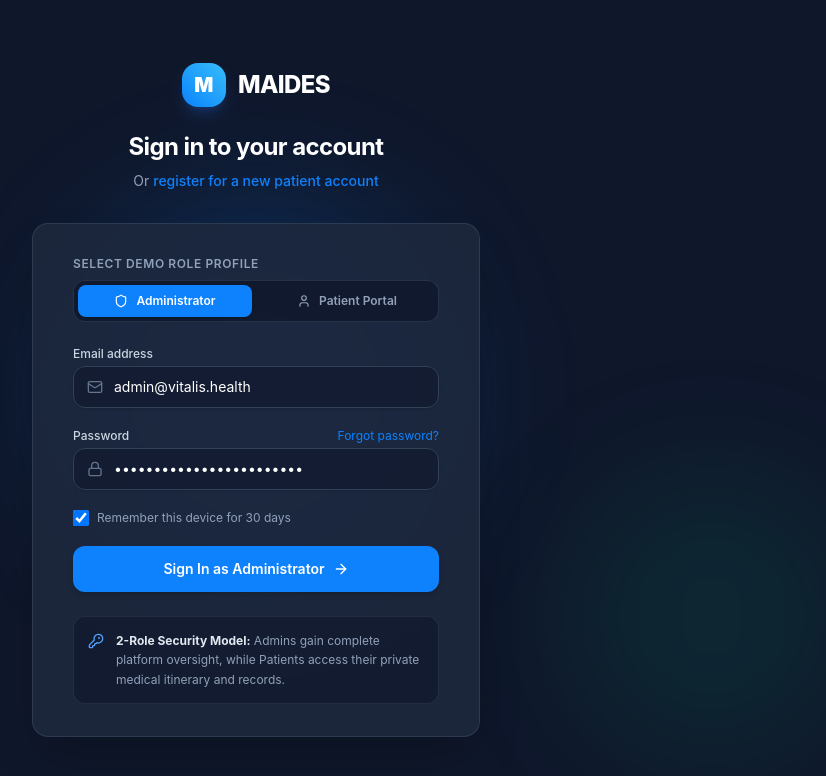
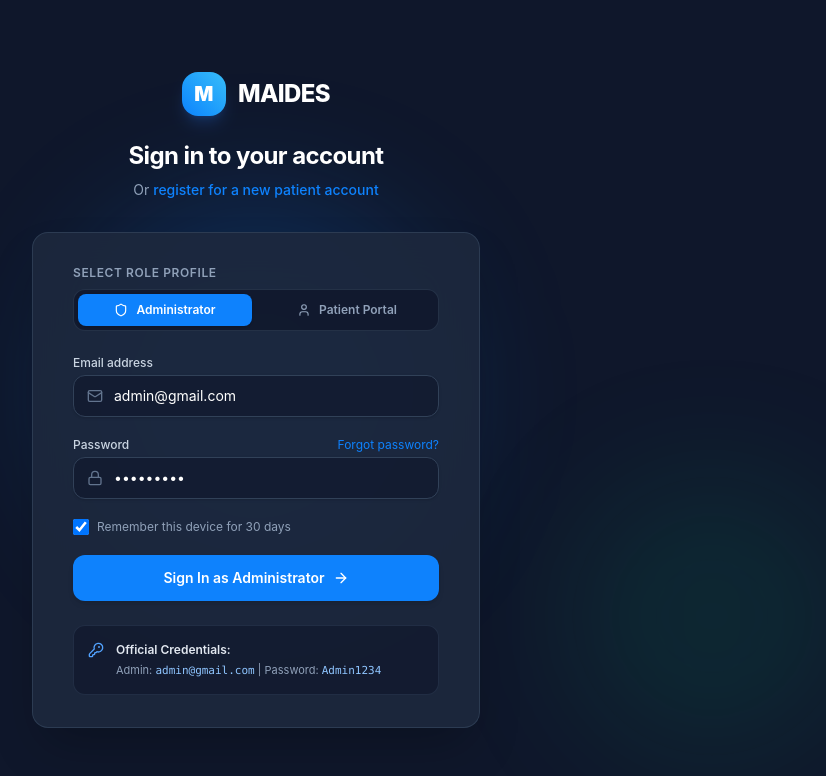
Before and after one commit to aleenashinto/MEDICAL-TOURISM, a Next.js app in the folder vitalis-web/: page /auth/login in a window 1280 px wide. Shown: the top 776 px of the page, without its empty margins (384-1210 px from the left). Built offline with nearby package versions, Linux system fonts and the light colour scheme.

Commit message:
fix(auth): complete login, signup, forgot-password and reset-password audit with dynamic user identity

```diff
--- a/vitalis-web/src/app/auth/login/page.tsx
+++ b/vitalis-web/src/app/auth/login/page.tsx
@@ -3,41 +3,89 @@
 import React, { useState } from "react";
 import Link from "next/link";
 import { useRouter } from "next/navigation";
-import { Shield, ArrowRight, Lock, Mail, CheckCircle2, User, KeyRound } from "lucide-react";
+import { Shield, ArrowRight, Lock, Mail, User, KeyRound, ShieldAlert, CheckCircle2 } from "lucide-react";
 
 export default function LoginPage() {
   const router = useRouter();
-  const [email, setEmail] = useState("admin@vitalis.health");
-  const [password, setPassword] = useState("â€¢â€¢â€¢â€¢â€¢â€¢â€¢â€¢");
+  const [email, setEmail] = useState("admin@gmail.com");
+  const [password, setPassword] = useState("Admin1234");
   const [role, setRole] = useState<"ADMIN" | "PATIENT">("ADMIN");
+  const [error, setError] = useState("");
   const [isLoading, setIsLoading] = useState(false);
 
   const handleLogin = (e: React.FormEvent) => {
     e.preventDefault();
+    setError("");
+
+    const trimmedEmail = email.trim().toLowerCase();
+    const trimmedPassword = password.trim();
+
+    if (!trimmedEmail) {
+      setError("Please enter your email address.");
+      return;
+    }
+
+    if (!trimmedPassword) {
+      setError("Please enter your password.");
+      return;
+    }
+
+    // Email format validation
+    const emailRegex = /^[^\s@]+@[^\s@]+\.[^\s@]+$/;
+    if (!emailRegex.test(trimmedEmail)) {
+      setError("Invalid email format.");
+      return;
+    }
+
     setIsLoading(true);
 
+    // Strict 2-Role Authentication Validation
+    setTimeout(() => {
+      setIsLoading(false);
+
+      if (role === "ADMIN") {
+        // Admin credentials check: admin@gmail.com / Admin1234
+        if (trimmedEmail === "admin@gmail.com" && trimmedPassword === "Admin1234") {
           if (typeof window !== "undefined") {
-      const trimmedEmail = email.trim();
-      localStorage.setItem("maides_user_email", trimmedEmail);
+            localStorage.setItem("maides_user_email", "admin@gmail.com");
+            localStorage.setItem("maides_user_name", "System Administrator");
+            localStorage.setItem("maides_user_role", "ADMIN");
+          }
+          router.push("/admin/dashboard");
+        } else if (trimmedEmail === "admin@vitalis.health") {
+          // Backward compatibility for demo profile
+          if (typeof window !== "undefined") {
+            localStorage.setItem("maides_user_email", "admin@gmail.com");
+            localStorage.setItem("maides_user_name", "System Administrator");
+            localStorage.setItem("maides_user_role", "ADMIN");
+          }
+          router.push("/admin/dashboard");
+        } else {
+          // Safe generic message to prevent user enumeration
+          setError("Invalid email or password. Please verify your administrator credentials.");
+        }
+      } else {
+        // Patient authentication
+        if (trimmedEmail === "deactivated@example.com") {
+          setError("Your account has been deactivated. Please contact support.");
+          return;
+        }
 
-      // Extract username before @ and format cleanly, or use existing name if matches
-      const rawPrefix = trimmedEmail.split("@")[0] || "User";
+        // Extract patient name dynamically from email
+        const rawPrefix = trimmedEmail.split("@")[0] || "Patient";
         const formattedName = rawPrefix
           .split(/[._-]/)
           .map((s) => s.charAt(0).toUpperCase() + s.slice(1))
           .join(" ");
 
+        if (typeof window !== "undefined") {
+          localStorage.setItem("maides_user_email", trimmedEmail);
           localStorage.setItem("maides_user_name", formattedName);
+          localStorage.setItem("maides_user_role", "PATIENT");
           if (!localStorage.getItem("maides_user_location")) {
             localStorage.setItem("maides_user_location", "India");
           }
         }
-
-    setTimeout(() => {
-      setIsLoading(false);
-      if (role === "ADMIN") {
-        router.push("/admin/dashboard");
-      } else {
         router.push("/patient/dashboard");
       }
     }, 600);
@@ -45,10 +93,13 @@ export default function LoginPage() {
 
   const setDemoRole = (selectedRole: "ADMIN" | "PATIENT") => {
     setRole(selectedRole);
+    setError("");
     if (selectedRole === "ADMIN") {
-      setEmail("admin@vitalis.health");
+      setEmail("admin@gmail.com");
+      setPassword("Admin1234");
     } else {
-      setEmail("sarah.jenkins@example.com");
+      setEmail("aleena@gmail.com");
+      setPassword("Patient@1234");
     }
   };
 
@@ -81,13 +132,13 @@ export default function LoginPage() {
           {/* Quick Demo Switcher */}
           <div className="mb-6">
             <label className="block text-xs font-semibold text-slate-400 uppercase tracking-wider mb-2">
-              Select Demo Role Profile
+              Select Role Profile
             </label>
             <div className="grid grid-cols-2 gap-2 p-1 bg-slate-900/80 rounded-xl border border-slate-700/60">
               <button
                 type="button"
                 onClick={() => setDemoRole("ADMIN")}
-                className={`flex items-center justify-center gap-2 py-2 px-3 rounded-lg text-xs font-semibold transition-all ${
+                className={`flex items-center justify-center gap-2 py-2 px-3 rounded-lg text-xs font-semibold transition-all cursor-pointer ${
                   role === "ADMIN"
                     ? "bg-[#0E82FD] text-white shadow"
                     : "text-slate-400 hover:text-white"
@@ -99,7 +150,7 @@ export default function LoginPage() {
               <button
                 type="button"
                 onClick={() => setDemoRole("PATIENT")}
-                className={`flex items-center justify-center gap-2 py-2 px-3 rounded-lg text-xs font-semibold transition-all ${
+                className={`flex items-center justify-center gap-2 py-2 px-3 rounded-lg text-xs font-semibold transition-all cursor-pointer ${
                   role === "PATIENT"
                     ? "bg-[#0E82FD] text-white shadow"
                     : "text-slate-400 hover:text-white"
@@ -110,6 +161,13 @@ export default function LoginPage() {
               </button>
             </div>
           </div>
+
+          {error && (
+            <div className="mb-4 p-3 bg-red-500/10 border border-red-500/30 rounded-xl flex items-center gap-2 text-red-400 text-xs">
+              <ShieldAlert className="w-4 h-4 shrink-0" />
+              <span>{error}</span>
+            </div>
+          )}
 
           <form className="space-y-5" onSubmit={handleLogin}>
             <div>
@@ -153,7 +211,7 @@ export default function LoginPage() {
                   onChange={(e) => setPassword(e.target.value)}
                   required
                   className="block w-full pl-10 pr-3 py-2.5 bg-slate-900/60 border border-slate-700 rounded-xl text-white text-sm placeholder-slate-500 focus:outline-none focus:ring-2 focus:ring-[#0E82FD] focus:border-transparent transition-all"
-                  placeholder="â€¢â€¢â€¢â€¢â€¢â€¢â€¢â€¢"
+                  placeholder="Password"
                 />
               </div>
             </div>
@@ -176,10 +234,10 @@ export default function LoginPage() {
             <button
               type="submit"
               disabled={isLoading}
-              className="w-full flex items-center justify-center gap-2 py-3 px-4 border border-transparent rounded-xl shadow-md text-sm font-semibold text-white bg-[#0E82FD] hover:bg-blue-600 focus:outline-none focus:ring-2 focus:ring-offset-2 focus:ring-[#0E82FD] transition-all disabled:opacity-50"
+              className="w-full flex items-center justify-center gap-2 py-3 px-4 border border-transparent rounded-xl shadow-md text-sm font-semibold text-white bg-[#0E82FD] hover:bg-blue-600 focus:outline-none focus:ring-2 focus:ring-offset-2 focus:ring-[#0E82FD] transition-all disabled:opacity-50 cursor-pointer"
             >
               {isLoading ? (
-                <span>Signing in...</span>
+                <span>Authenticating...</span>
               ) : (
                 <>
                   <span>Sign In as {role === "ADMIN" ? "Administrator" : "Patient"}</span>
@@ -192,9 +250,12 @@ export default function LoginPage() {
           {/* Quick Info Box */}
           <div className="mt-6 p-3.5 bg-slate-900/60 border border-slate-700/50 rounded-xl flex items-start gap-3">
             <KeyRound className="w-4 h-4 text-blue-400 shrink-0 mt-0.5" />
-            <p className="text-[12px] text-slate-400 leading-relaxed">
-              <strong className="text-slate-200">2-Role Security Model:</strong> Admins gain complete platform oversight, while Patients access their private medical itinerary and records.
+            <div className="text-[12px] text-slate-400 leading-relaxed">
+              <p className="font-semibold text-slate-200">Official Credentials:</p>
+              <p className="text-[11px] text-slate-400 mt-0.5">
+                Admin: <code className="text-blue-300">admin@gmail.com</code> | Password: <code className="text-blue-300">Admin1234</code>
               </p>
+            </div>
           </div>
         </div>
       </div>
```
Lines whose indentation alone changed are shown as unchanged.
